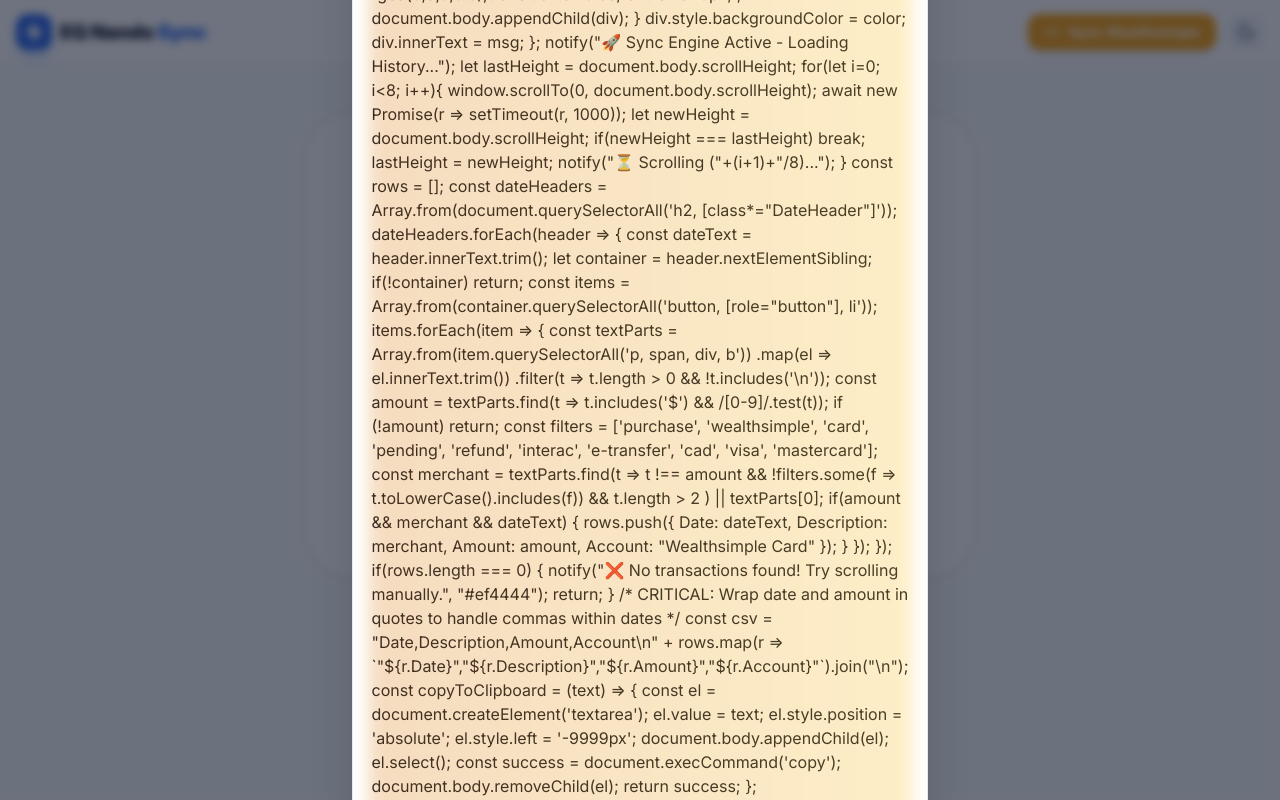
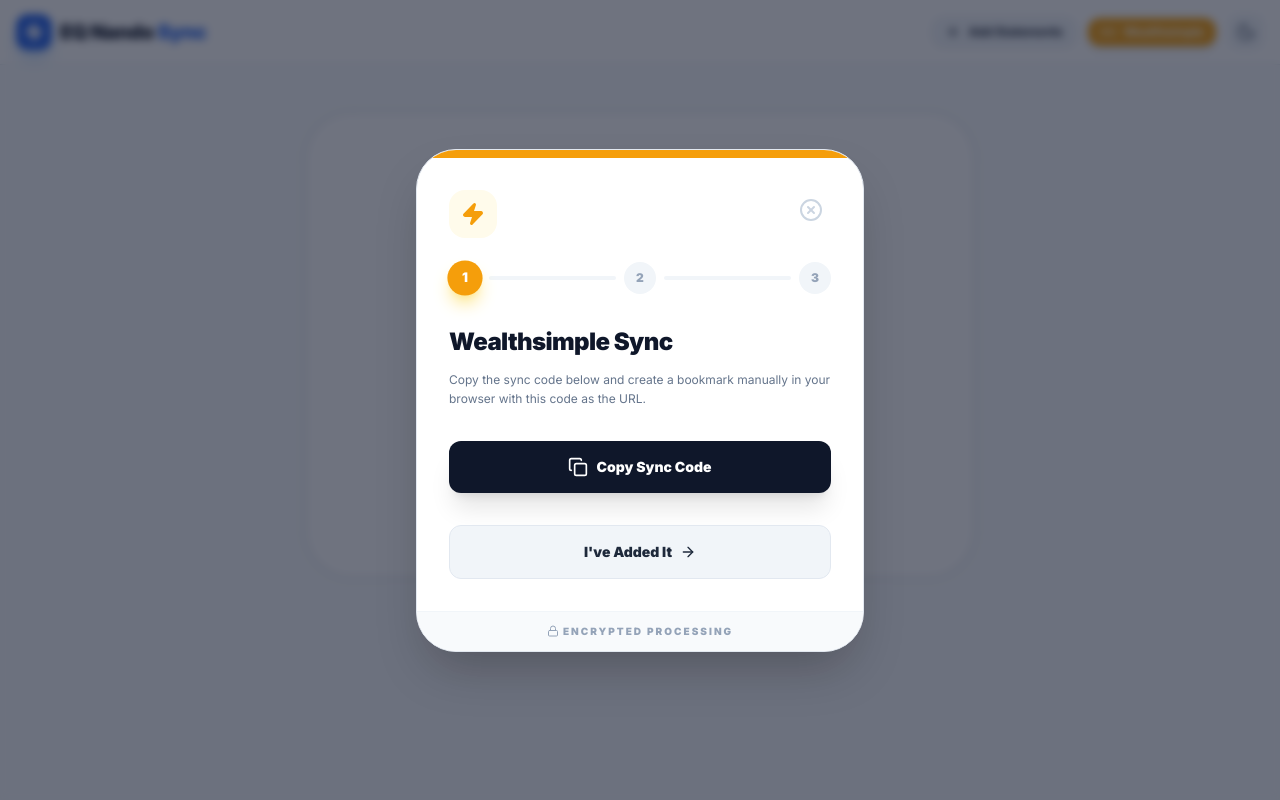
Before and after one commit to luizfpa/Financial_Control_App, a React (Vite) app: page / in a window 1280 px wide. Both pictures are taken after a click on the button "Magic Sync". Built offline with nearby package versions, Linux system fonts and the light colour scheme.

Commit message:
Wealthsimple bookmark text was fixed, CIBC file was fixed.

```diff
--- a/App.tsx
+++ b/App.tsx
@@ -30,7 +30,8 @@
   Zap,
   Star,
   Loader2,
-  Table
+  Table,
+  Plus
 } from 'lucide-react';
 import { Transaction, ProcessedTransaction, AiSummary, FileStatus } from './types';
 import {
@@ -42,9 +43,6 @@
   FileOrigin
 } from './utils/csvProcessor';
 import { getFinancialSummary } from './services/geminiService';
-import { PieChart, Pie, Cell, ResponsiveContainer, Tooltip, Legend } from 'recharts';
-
-const COLORS = ['#3b82f6', '#10b981', '#f59e0b', '#ef4444', '#8b5cf6', '#ec4899'];
 
 type SortConfig = {
   key: keyof ProcessedTransaction;
@@ -80,7 +78,6 @@
     }
   }, [isDarkMode]);
 
-  /* Improved Bookmarklet with quoted date fields to prevent CSV column shifts */
   const magicSyncCode = useMemo(() => {
     const code = `javascript:(async function(){
       const notify = (msg, color="#3b82f6") => {
@@ -88,23 +85,23 @@
         if(!div){
           div = document.createElement('div');
           div.id = 'ws-sync-status';
-          div.style = 'position:fixed;bottom:30px;right:30px;z-index:999999;padding:20px 30px;border-radius:20px;color:white;font-weight:900;font-family:sans-serif;box-shadow:0 20px 50px rgba(0,0,0,0.3);transition:all 0.3s;font-size:16px;';
+          div.style = 'position:fixed;bottom:30px;right:30px;z-index:999999;padding:12px 20px;border-radius:12px;color:white;font-weight:900;font-family:sans-serif;box-shadow:0 10px 30px rgba(0,0,0,0.3);transition:all 0.3s;font-size:12px;';
           document.body.appendChild(div);
         }
         div.style.backgroundColor = color;
         div.innerText = msg;
       };
 
-      notify("🚀 Sync Engine Active - Loading History...");
+      notify("🚀 Syncing...");
 
       let lastHeight = document.body.scrollHeight;
-      for(let i=0; i<8; i++){
+      for(let i=0; i<6; i++){
         window.scrollTo(0, document.body.scrollHeight);
-        await new Promise(r => setTimeout(r, 1000));
+        await new Promise(r => setTimeout(r, 800));
         let newHeight = document.body.scrollHeight;
         if(newHeight === lastHeight) break;
         lastHeight = newHeight;
-        notify("⏳ Scrolling ("+(i+1)+"/8)...");
+        notify("⏳ Scrolling ("+(i+1)+"/6)...");
       }
 
       const rows = [];
@@ -124,45 +121,34 @@
           const amount = textParts.find(t => t.includes('$') && /[0-9]/.test(t));
           if (!amount) return;
 
-          const filters = ['purchase', 'wealthsimple', 'card', 'pending', 'refund', 'interac', 'e-transfer', 'cad', 'visa', 'mastercard'];
           const merchant = textParts.find(t =>
             t !== amount &&
-            !filters.some(f => t.toLowerCase().includes(f)) &&
+            !['purchase', 'wealthsimple', 'card', 'pending', 'refund', 'interac', 'e-transfer', 'cad', 'visa', 'mastercard'].some(f => t.toLowerCase().includes(f)) &&
             t.length > 2
           ) || textParts[0];
 
           if(amount && merchant && dateText) {
-            rows.push({ Date: dateText, Description: merchant, Amount: amount, Account: "Wealthsimple Card" });
+            rows.push({ Date: dateText, Description: merchant, Amount: amount, Account: "Wealthsimple" });
           }
         });
       });
 
       if(rows.length === 0) {
-        notify("❌ No transactions found! Try scrolling manually.", "#ef4444");
+        notify("❌ No items found!", "#ef4444");
         return;
       }
 
-      /* CRITICAL: Wrap date and amount in quotes to handle commas within dates */
       const csv = "Date,Description,Amount,Account\\n" + rows.map(r => \`"\${r.Date}","\${r.Description}","\${r.Amount}","\${r.Account}"\`).join("\\n");
 
-      const copyToClipboard = (text) => {
       const el = document.createElement('textarea');
-        el.value = text;
-        el.style.position = 'absolute';
-        el.style.left = '-9999px';
+      el.value = csv;
       document.body.appendChild(el);
       el.select();
       const success = document.execCommand('copy');
       document.body.removeChild(el);
-        return success;
-      };
 
-      if(copyToClipboard(csv)) {
-        notify("✅ Success! " + rows.length + " items copied.", "#10b981");
-      } else {
-        console.log(csv);
-        notify("⚠️ Copy Blocked - Check Console (F12)", "#f59e0b");
-      }
+      if(success) notify("✅ Copied " + rows.length + " transactions.", "#10b981");
+      else notify("⚠️ Error copying!", "#f59e0b");
     })();`;
     return code.replace(/\s+/g, ' ');
   }, []);
@@ -171,7 +157,7 @@
     const files = event.target.files;
     if (!files || files.length === 0) return;
     setIsProcessing(true);
-    let combinedTransactions: ProcessedTransaction[] = [...processedData];
+    let currentData = [...processedData];
     const newStatuses: FileStatus[] = [];
 
     const processFile = (file: File): Promise<void> => {
@@ -188,7 +174,7 @@
           const text = e.target?.result as string;
           const parsed = parseCSV(text);
           const processed = processTransactions(parsed, accountName, origin);
-          combinedTransactions = [...combinedTransactions, ...processed];
+          currentData = [...currentData, ...processed];
           newStatuses.push({ name: file.name, status: 'processed', count: processed.length });
           resolve();
         };
@@ -197,10 +183,11 @@
     };
 
     for (const file of Array.from(files) as File[]) { await processFile(file); }
-    setProcessedData(mergeAndDeduplicate(combinedTransactions));
+    setProcessedData(mergeAndDeduplicate(currentData));
     setFileStatuses(prev => [...prev, ...newStatuses]);
     setIsProcessing(false);
     setShowConnectModal(false);
+    if (fileInputRef.current) fileInputRef.current.value = "";
   };
 
   const handleWsSync = () => {
@@ -259,16 +246,23 @@
           </div>
           <div className="flex items-center gap-3">
             <button
+              onClick={() => fileInputRef.current?.click()}
+              className="flex items-center gap-2 px-3 py-1.5 rounded-xl bg-slate-100 dark:bg-slate-800 hover:bg-slate-200 dark:hover:bg-slate-700 text-slate-900 dark:text-white font-bold text-xs transition-all border border-slate-200 dark:border-slate-700 shadow-sm"
+            >
+              <Plus className="w-4 h-4" /> Add Statements
+            </button>
+            <button
               onClick={() => setShowConnectModal(true)}
-              className="flex items-center gap-2 px-4 py-2 rounded-xl bg-amber-500 hover:bg-amber-600 text-white font-bold text-sm transition-all shadow-md active:scale-95"
+              className="flex items-center gap-2 px-3 py-1.5 rounded-xl bg-amber-500 hover:bg-amber-600 text-white font-bold text-xs transition-all shadow-md active:scale-95"
             >
-              <Link2 className="w-4 h-4" /> Sync Wealthsimple
+              <Link2 className="w-4 h-4" /> Wealthsimple
             </button>
             <button onClick={() => setIsDarkMode(!isDarkMode)} className="p-2 rounded-xl bg-slate-100 dark:bg-slate-800 hover:bg-slate-200 dark:hover:bg-slate-700 transition-all">
               {isDarkMode ? <Sun className="w-5 h-5 text-amber-400" /> : <Moon className="w-5 h-5 text-slate-600" />}
             </button>
           </div>
         </div>
+        <input type="file" ref={fileInputRef} onChange={handleFileUpload} accept=".csv" multiple className="hidden" />
       </header>
 
       <main className="max-w-7xl mx-auto px-4 mt-10">
@@ -279,7 +273,7 @@
                 <Upload className="w-10 h-10 text-blue-600" />
               </div>
               <h2 className="text-4xl font-black mb-4 tracking-tight">Financial Auditor</h2>
-              <p className="text-slate-500 dark:text-slate-400 mb-10 text-lg max-w-md mx-auto">Merge statements from multiple banks and get AI-powered spending insights instantly.</p>
+              <p className="text-slate-500 dark:text-slate-400 mb-10 text-lg max-w-md mx-auto">Merge your bank statements and visualize your spending habits.</p>
               <div className="flex flex-col sm:flex-row gap-4 justify-center">
                 <button
                   onClick={() => fileInputRef.current?.click()}
@@ -294,7 +288,6 @@
                   Magic Sync
                 </button>
               </div>
-              <input type="file" ref={fileInputRef} onChange={handleFileUpload} accept=".csv" multiple className="hidden" />
             </div>
           </div>
         ) : (
@@ -362,13 +355,13 @@
                   <div className="absolute top-0 right-0 p-4 opacity-10">
                     <Sparkles className="w-20 h-20 text-blue-600" />
                   </div>
-                  <h4 className="font-black text-xl mb-3 tracking-tight">Spending Analysis</h4>
-                  <p className="text-slate-500 dark:text-slate-400 text-sm mb-8">Gemini AI will scan your transactions for recurring costs and savings opportunities.</p>
+                  <h4 className="font-black text-xl mb-3 tracking-tight">AI Insights</h4>
+                  <p className="text-slate-500 dark:text-slate-400 text-sm mb-8">Analyze spending patterns with AI.</p>
 
                   {isAnalyzing ? (
                     <div className="flex flex-col items-center py-10">
                       <Loader2 className="w-10 h-10 text-blue-600 animate-spin mb-4" />
-                      <p className="font-bold text-slate-600 animate-pulse">Consulting AI Assistant...</p>
+                      <p className="font-bold text-slate-600 animate-pulse text-sm">Analyzing transactions...</p>
                     </div>
                   ) : aiSummary ? (
                     <div className="text-left space-y-6 animate-in fade-in duration-500">
@@ -400,24 +393,23 @@
         )}
       </main>
 
-      {/* Improved Magic Sync Modal */}
       {showConnectModal && (
         <div className="fixed inset-0 z-[100] flex items-center justify-center p-4 bg-slate-900/60 backdrop-blur-sm animate-in fade-in duration-300">
-          <div className="bg-white dark:bg-slate-900 w-full max-w-xl rounded-[2.5rem] shadow-2xl overflow-hidden border border-slate-200 dark:border-slate-800">
+          <div className="bg-white dark:bg-slate-900 w-full max-w-md rounded-[2.5rem] shadow-2xl overflow-hidden border border-slate-200 dark:border-slate-800">
             <div className="bg-amber-500 h-2 w-full"></div>
             <div className="p-8">
-              <div className="flex justify-between items-start mb-8">
-                <div className="bg-amber-50 dark:bg-amber-900/20 p-4 rounded-2xl">
-                  <Zap className="w-8 h-8 text-amber-500 fill-amber-500" />
+              <div className="flex justify-between items-start mb-6">
+                <div className="bg-amber-50 dark:bg-amber-900/20 p-3 rounded-2xl">
+                  <Zap className="w-6 h-6 text-amber-500 fill-amber-500" />
                 </div>
-                <button onClick={() => setShowConnectModal(false)} className="p-2 hover:bg-slate-100 dark:hover:bg-slate-800 rounded-full transition-colors"><XCircle className="w-7 h-7 text-slate-300" /></button>
+                <button onClick={() => setShowConnectModal(false)} className="p-2 hover:bg-slate-100 dark:hover:bg-slate-800 rounded-full transition-colors"><XCircle className="w-6 h-6 text-slate-300" /></button>
               </div>
 
-              <div className="flex items-center gap-2 mb-10">
+              <div className="flex items-center gap-2 mb-8">
                 {[1, 2, 3].map(step => (
                   <React.Fragment key={step}>
-                    <div className={`w-10 h-10 rounded-full flex items-center justify-center font-black text-sm transition-all ${wsStep === step ? 'bg-amber-500 text-white scale-110 shadow-lg shadow-amber-200 dark:shadow-none' : wsStep > step ? 'bg-emerald-500 text-white' : 'bg-slate-100 dark:bg-slate-800 text-slate-400'}`}>
-                      {wsStep > step ? <Check className="w-5 h-5" /> : step}
+                    <div className={`w-8 h-8 rounded-full flex items-center justify-center font-black text-xs transition-all ${wsStep === step ? 'bg-amber-500 text-white scale-110 shadow-lg shadow-amber-200 dark:shadow-none' : wsStep > step ? 'bg-emerald-500 text-white' : 'bg-slate-100 dark:bg-slate-800 text-slate-400'}`}>
+                      {wsStep > step ? <Check className="w-4 h-4" /> : step}
                     </div>
                     {step < 3 && <div className={`flex-1 h-1 rounded-full ${wsStep > step ? 'bg-emerald-500' : 'bg-slate-100 dark:bg-slate-800'}`}></div>}
                   </React.Fragment>
@@ -425,94 +417,73 @@
               </div>
 
               {wsStep === 1 && (
-                <div className="animate-in slide-in-from-right duration-300">
-                  <h2 className="text-3xl font-black mb-4 tracking-tight">Sync Wealthsimple</h2>
-                  <p className="text-slate-500 dark:text-slate-400 text-sm mb-8 leading-relaxed">
-                    <b>Drag the magic button</b> below into your browser's Bookmarks Bar. If dragging is disabled in your browser, click "Copy Script" and create a bookmark manually.
+                <div className="animate-in slide-in-from-right duration-300 text-center">
+                  <h2 className="text-2xl font-black mb-3 tracking-tight text-left">Wealthsimple Sync</h2>
+                  <p className="text-slate-500 dark:text-slate-400 text-xs mb-8 leading-relaxed text-left">
+                    Copy the sync code below and create a bookmark manually in your browser with this code as the URL.
                   </p>
-                  <div className="flex flex-col items-center gap-6 mb-10">
-                    <div className="relative group">
-                      <div className="absolute -inset-1 bg-gradient-to-r from-amber-600 to-amber-400 rounded-2xl blur opacity-25 group-hover:opacity-75 transition duration-1000 group-hover:duration-200"></div>
-                      <div dangerouslySetInnerHTML={{ __html: `
-                        <a
-                          href="${magicSyncCode}"
-                          draggable="true"
-                          style="position:relative; display:inline-flex; align-items:center; gap:12px; padding:20px 40px; background:#f59e0b; color:white; border-radius:16px; font-weight:900; font-size:20px; text-decoration:none; box-shadow:0 10px 15px -3px rgba(0, 0, 0, 0.1); cursor:move;"
-                          onmouseover="this.style.background='#d97706'"
-                          onmouseout="this.style.background='#f59e0b'"
-                        >
-                          <svg xmlns="http://www.w3.org/2000/svg" width="24" height="24" viewBox="0 0 24 24" fill="white" stroke="currentColor" stroke-width="2" stroke-linecap="round" stroke-linejoin="round"><polygon points="12 2 15.09 8.26 22 9.27 17 14.14 18.18 21.02 12 17.77 5.82 21.02 7 14.14 2 9.27 8.91 8.26 12 2"></polygon></svg>
-                          Magic Sync
-                        </a>
-                      `}} />
-                    </div>
-                    <div className="flex gap-4">
-                      <div className="bg-slate-50 dark:bg-slate-800/50 px-4 py-2 rounded-lg border border-slate-100 dark:border-slate-700">
-                        <p className="text-[10px] text-slate-400 font-black uppercase tracking-[0.2em]">↑ Drag this button up ↑</p>
-                      </div>
+
+                  <div className="mb-8">
                     <button
                       onClick={copyScriptFallback}
-                        className="text-[10px] text-blue-600 font-black uppercase tracking-[0.2em] hover:underline"
+                      className="w-full flex items-center justify-center gap-2 px-4 py-4 rounded-xl bg-slate-900 dark:bg-blue-600 text-white font-black text-sm transition-all shadow-xl active:scale-95 hover:bg-slate-800 dark:hover:bg-blue-700"
                     >
-                        {copyFeedback ? 'Copied!' : 'Copy Script Instead'}
+                      <Copy className="w-5 h-5" />
+                      {copyFeedback ? 'Copied Successfully!' : 'Copy Sync Code'}
                     </button>
                   </div>
-                  </div>
-                  <button onClick={() => setWsStep(2)} className="w-full bg-slate-900 dark:bg-amber-600 text-white py-5 rounded-2xl font-black text-lg flex items-center justify-center gap-3 hover:bg-slate-800 dark:hover:bg-amber-700 transition-all shadow-xl">
-                    I've added it <ArrowRight className="w-5 h-5"/>
+
+                  <button onClick={() => setWsStep(2)} className="w-full bg-slate-100 dark:bg-slate-800 text-slate-800 dark:text-slate-200 py-4 rounded-xl font-black text-sm flex items-center justify-center gap-2 hover:bg-slate-200 transition-all border border-slate-200 dark:border-slate-700">
+                    I've Added It <ArrowRight className="w-4 h-4"/>
                   </button>
                 </div>
               )}
 
               {wsStep === 2 && (
                 <div className="animate-in slide-in-from-right duration-300">
-                  <h2 className="text-3xl font-black mb-4 tracking-tight">Run Extraction</h2>
+                  <h2 className="text-2xl font-black mb-6 tracking-tight">Run Extraction</h2>
                   <div className="space-y-4 mb-8">
-                    <div className="flex items-start gap-4 p-4 rounded-2xl bg-slate-50 dark:bg-slate-800/50 border border-slate-100 dark:border-slate-700">
-                      <div className="bg-white dark:bg-slate-900 p-2 rounded-lg shadow-sm font-black text-blue-600 text-xs">A</div>
-                      <p className="text-sm font-medium">Login to <span className="text-amber-600 font-bold">Wealthsimple</span> and go to your Account activity.</p>
+                    <div className="flex items-center gap-4 p-4 rounded-xl bg-slate-50 dark:bg-slate-800/50 border border-slate-100 dark:border-slate-700">
+                      <div className="bg-amber-500 text-white w-6 h-6 rounded flex items-center justify-center font-black text-[10px]">1</div>
+                      <p className="text-xs font-medium">Open <span className="text-amber-600 font-bold">Wealthsimple</span> activity.</p>
                     </div>
-                    <div className="flex items-start gap-4 p-4 rounded-2xl bg-slate-50 dark:bg-slate-800/50 border border-slate-100 dark:border-slate-700">
-                      <div className="bg-white dark:bg-slate-900 p-2 rounded-lg shadow-sm font-black text-blue-600 text-xs">B</div>
-                      <p className="text-sm font-medium">Click the <span className="text-amber-600 font-bold">"Magic Sync"</span> bookmark in your bar.</p>
-                    </div>
-                    <div className="flex items-start gap-4 p-4 rounded-2xl bg-slate-50 dark:bg-slate-800/50 border border-slate-100 dark:border-slate-700">
-                      <div className="bg-white dark:bg-slate-900 p-2 rounded-lg shadow-sm font-black text-blue-600 text-xs">C</div>
-                      <p className="text-sm font-medium">Wait for the <span className="text-emerald-500 font-bold">"Success"</span> box to appear on screen.</p>
+                    <div className="flex items-center gap-4 p-4 rounded-xl bg-slate-50 dark:bg-slate-800/50 border border-slate-100 dark:border-slate-700">
+                      <div className="bg-amber-500 text-white w-6 h-6 rounded flex items-center justify-center font-black text-[10px]">2</div>
+                      <p className="text-xs font-medium">Click your new <span className="text-amber-600 font-bold">"Sync"</span> bookmark.</p>
                     </div>
                   </div>
-                  <div className="flex gap-4">
-                    <button onClick={() => setWsStep(1)} className="px-8 py-5 bg-slate-100 dark:bg-slate-800 text-slate-600 dark:text-slate-300 rounded-2xl font-black hover:bg-slate-200 transition-all">Back</button>
-                    <button onClick={() => setWsStep(3)} className="flex-1 bg-slate-900 dark:bg-blue-600 text-white py-5 rounded-2xl font-black text-lg flex items-center justify-center gap-3 shadow-xl">Extraction Complete <ArrowRight className="w-5 h-5"/></button>
+                  <div className="flex gap-3">
+                    <button onClick={() => setWsStep(1)} className="px-6 py-4 bg-slate-100 dark:bg-slate-800 text-slate-600 dark:text-slate-300 rounded-xl font-black text-xs">Back</button>
+                    <button onClick={() => setWsStep(3)} className="flex-1 bg-slate-900 dark:bg-blue-600 text-white py-4 rounded-xl font-black text-sm flex items-center justify-center gap-2">Next Step <ArrowRight className="w-4 h-4"/></button>
                   </div>
                 </div>
               )}
 
               {wsStep === 3 && (
                 <div className="animate-in slide-in-from-right duration-300">
-                   <h2 className="text-3xl font-black mb-4 tracking-tight">Consolidate Data</h2>
-                   <p className="text-slate-500 dark:text-slate-400 text-sm mb-6 leading-relaxed">The Magic Sync automatically copied the merchant data. Simply paste (Ctrl+V) it below to merge with your history.</p>
+                   <h2 className="text-2xl font-black mb-3 tracking-tight">Merge Data</h2>
+                   <p className="text-slate-500 dark:text-slate-400 text-xs mb-4 leading-relaxed">The bookmarklet copied your data. Paste it here.</p>
                    <textarea
                     value={wsPasteContent}
                     onChange={(e) => setWsPasteContent(e.target.value)}
-                    placeholder="Paste the extracted data here..."
-                    className="w-full h-48 bg-slate-50 dark:bg-slate-800 border-2 border-slate-200 dark:border-slate-700 rounded-[2rem] p-6 text-xs font-mono mb-8 focus:border-amber-500 outline-none shadow-inner resize-none transition-all"
+                    placeholder="Ctrl+V (Paste) here..."
+                    className="w-full h-40 bg-slate-50 dark:bg-slate-800 border-2 border-slate-200 dark:border-slate-700 rounded-2xl p-4 text-[10px] font-mono mb-6 focus:border-amber-500 outline-none resize-none transition-all"
                    ></textarea>
-                   <div className="flex gap-4">
-                    <button onClick={() => setWsStep(2)} className="px-8 py-5 bg-slate-100 dark:bg-slate-800 text-slate-600 rounded-2xl font-black">Back</button>
+                   <div className="flex gap-3">
+                    <button onClick={() => setWsStep(2)} className="px-6 py-4 bg-slate-100 dark:bg-slate-800 text-slate-600 rounded-xl font-black text-xs">Back</button>
                     <button
                       onClick={handleWsSync}
                       disabled={!wsPasteContent.trim()}
-                      className="flex-1 bg-amber-500 disabled:opacity-30 text-white py-5 rounded-2xl font-black text-lg shadow-xl shadow-amber-200 dark:shadow-none active:scale-95 transition-all"
+                      className="flex-1 bg-amber-500 disabled:opacity-30 text-white py-4 rounded-xl font-black text-sm active:scale-95 transition-all shadow-md"
                     >
-                      Merge Transactions
+                      Complete Sync
                     </button>
                   </div>
                 </div>
               )}
             </div>
-            <div className="p-4 bg-slate-50 dark:bg-slate-800/50 text-center border-t border-slate-100 dark:border-slate-800">
-              <span className="text-[10px] font-black uppercase tracking-widest text-slate-400 flex items-center justify-center gap-2"><Lock className="w-3 h-3" /> Secure Local Environment</span>
+            <div className="p-3 bg-slate-50 dark:bg-slate-800/50 text-center border-t border-slate-100 dark:border-slate-800">
+              <span className="text-[10px] font-black uppercase tracking-[0.2em] text-slate-400 flex items-center justify-center gap-1"><Lock className="w-3 h-3" /> Encrypted Processing</span>
             </div>
           </div>
         </div>
```
Also changed, not shown: utils/csvProcessor.ts (+99 -29 lines). Lines whose indentation alone changed are shown as unchanged.
